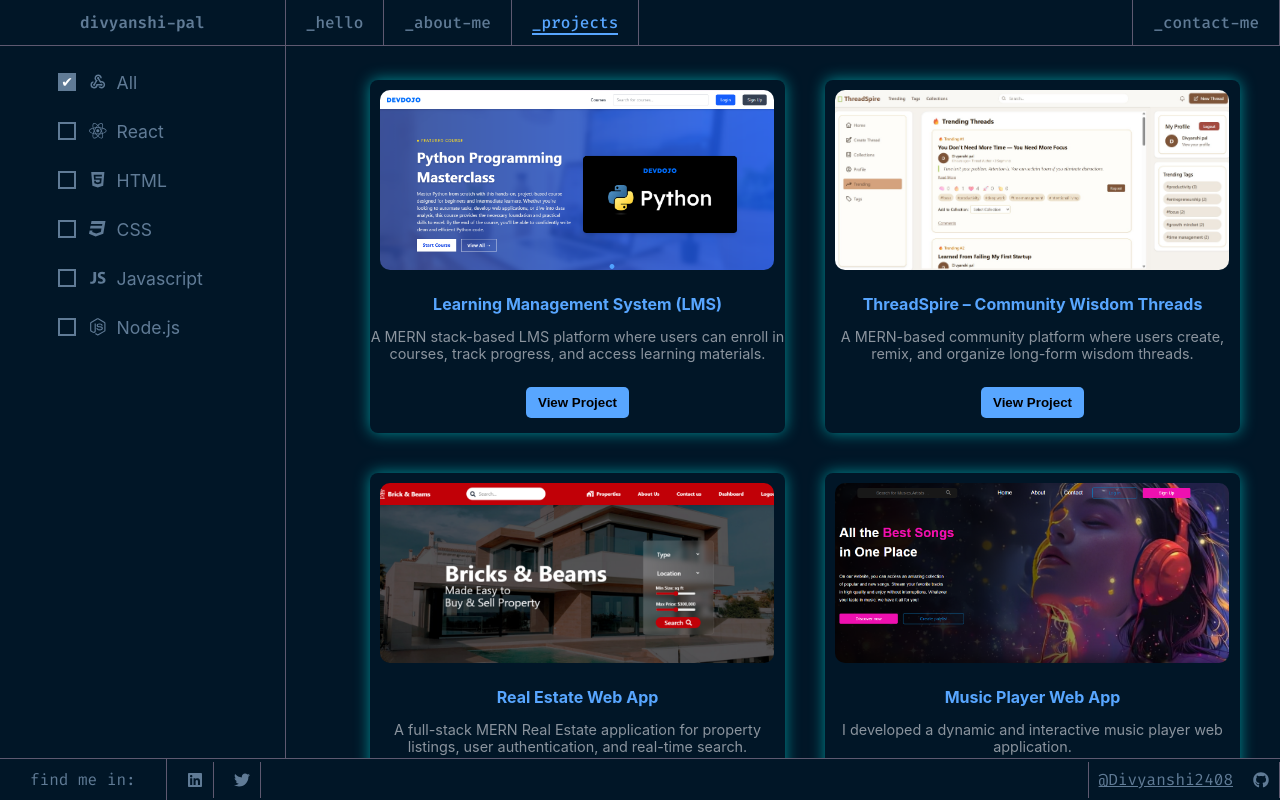
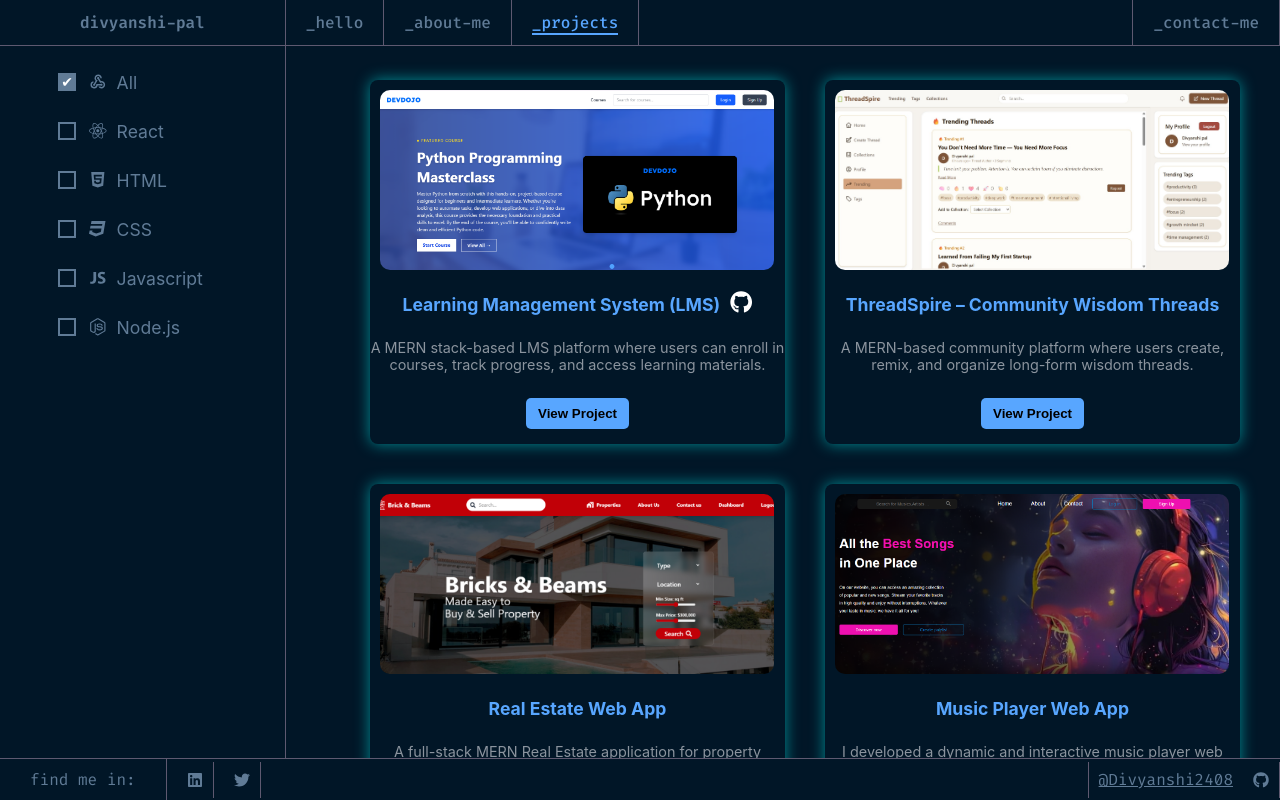
Before and after one commit to Divyanshi2408/Portfolio, a React (Create React App) app: page /projects in a window 1280 px wide. Shown: the top 800 px of the page. Built offline with nearby package versions, Linux system fonts and the light colour scheme.

Commit message:
add github

```diff
--- a/src/pages/Projects.css
+++ b/src/pages/Projects.css
@@ -91,10 +91,33 @@
   text-align: center;
 }
 
-.project-details h4 {
+/* .project-details h4 {
   margin: 10px 0;
   color: #58a6ff;
+} */
+ .project-header {
+  display: flex;
+  align-items: center;
+  justify-content: center;
+  gap: 10px;
 }
+
+.project-header h4 {
+  margin: 10px 0;
+  color: #58a6ff;
+  font-size: 1.1rem;
+}
+
+.github-icon {
+  color: #ffffff;
+  font-size: 1.4rem;
+  transition: color 0.3s;
+}
+
+.github-icon:hover {
+  color: #58a6ff;
+}
+
 
 .project-details p {
   font-size: 0.9rem;
--- a/src/pages/Projects.jsx
+++ b/src/pages/Projects.jsx
@@ -1,6 +1,6 @@
 import React, { useState } from 'react';
 import { useNavigate } from 'react-router-dom';
-import { FaReact, FaHtml5, FaCss3, FaNodeJs } from "react-icons/fa";
+import { FaReact, FaHtml5, FaCss3, FaNodeJs, FaGithub } from "react-icons/fa";
 import { IoLogoJavascript } from "react-icons/io";
 import { MdOutlineWebhook } from "react-icons/md";
 import './Projects.css';
@@ -13,6 +13,7 @@ const projects = [
     title: "Learning Management System (LMS)",
     category: "Node.js",
     image: im40,
+    github: "https://github.com/yourusername/lms-project",
     description: "A MERN stack-based LMS platform where users can enroll in courses, track progress, and access learning materials.",
   },
   {
@@ -139,7 +140,21 @@ const Projects = () => {
             <div className="project-card" key={project.id}>
             <img src={project.image} alt={project.title} loading="lazy" />
               <div className="project-details">
-                <h4>{project.title}</h4>
+                <div className="project-header">
+  <h4>{project.title}</h4>
+  {project.github && (
+    <a
+      href={project.github}
+      className="github-icon"
+      target="_blank"
+      rel="noopener noreferrer"
+      title="View on GitHub"
+    >
+      <FaGithub />
+    </a>
+  )}
+</div>
+
                 <p>{project.description}</p>
 
                 <button className='btn' onClick={() => navigate(`/project/${project.id}`)}>View Project</button>
```
